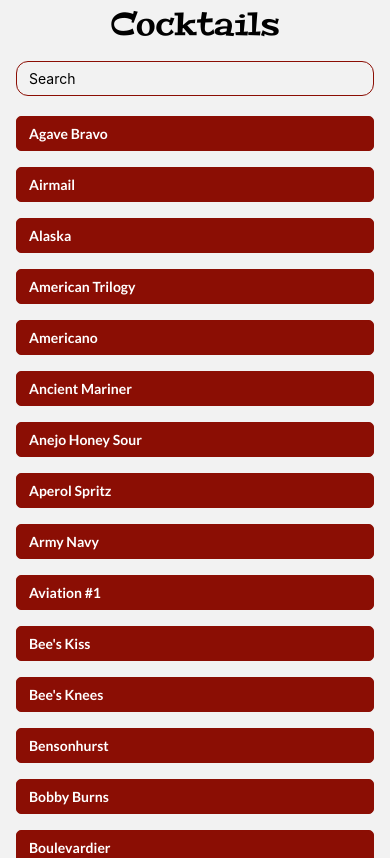
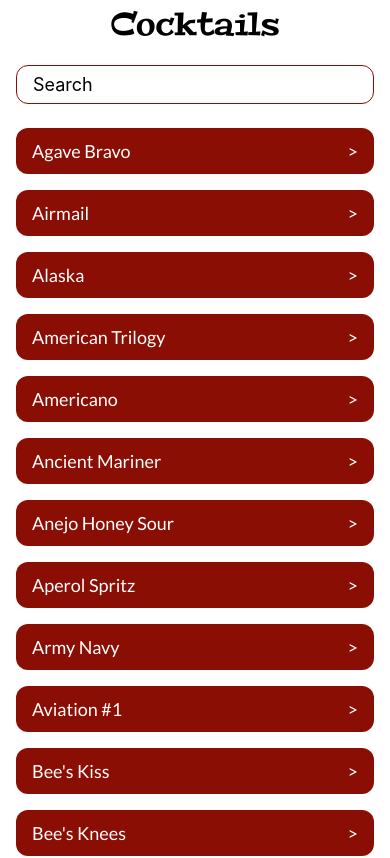
Before and after one commit to RnR63/Libations-Manual, a React Native app: screen /Home in a window 390 px wide. Shown: the top 858 px of the page. Built offline with nearby package versions, Linux system fonts and the light colour scheme.

Commit message:
tweaked styling

```diff
--- a/src/components/MenuItem.js
+++ b/src/components/MenuItem.js
@@ -1,5 +1,5 @@
 import { Text, TouchableOpacity, StyleSheet } from "react-native";
-import { COLORS, FONTS } from "../styles/theme";
+import { COLORS, FONTS, SIZES } from "../styles/theme";
 
 const MenuItem = ({ item, handlePress }) => {
   return (
@@ -11,6 +11,7 @@ const MenuItem = ({ item, handlePress }) => {
       accessibilityHint="Tap to view details"
     >
       <Text style={styles.cocktailText}>{item.name}</Text>
+      <Text style={styles.cocktailText}>{'>'}</Text>
     </TouchableOpacity>
   );
 };
@@ -18,18 +19,17 @@ export default MenuItem;
 const styles = StyleSheet.create({
   cocktailText: {
     color: COLORS.text_white,
-    fontFamily: FONTS.latoBold,
-
+    fontFamily: FONTS.latoRegular,
+    fontSize: SIZES.body_reg,
   },
   itemBox: {
+    flexDirection: "row",
+    justifyContent: "space-between",
     backgroundColor: COLORS.primary,
-    borderColor: COLORS.primary,
-    borderWidth: 1,
-    borderRadius: 5,
+    borderRadius: 12,
     marginHorizontal: 16,
     marginVertical: 8,
-    paddingHorizontal: 12,
-    paddingVertical: 8,
-    justifyContent: 'center',
-  }
+    paddingHorizontal: 16,
+    paddingVertical: 12,
+  },
 });
--- a/src/screens/CocktailPage.js
+++ b/src/screens/CocktailPage.js
@@ -1,5 +1,5 @@
 import { View, Text, FlatList, StyleSheet } from "react-native";
-import { COLORS, FONTS } from "../styles/theme";
+import { COLORS, FONTS, SIZES } from "../styles/theme";
 
 const CocktailPage = ({ route }) => {
   const { cocktail } = route.params;
@@ -47,8 +47,8 @@ const styles = StyleSheet.create({
     backgroundColor: COLORS.background,
     flex: 1,
     justifyContent: "flex-start",
-    padding: 24,
-    gap: 24,
+    padding: 28,
+    gap: 28,
   },
   list: {
     margin: 0,
@@ -56,7 +56,7 @@ const styles = StyleSheet.create({
     flexGrow: 0,
   },
   listItem: {
-    marginVertical: 8,
+    marginVertical: 12,
     marginHorizontal: 12,
     paddingVertical: 0,
 
@@ -67,11 +67,11 @@ const styles = StyleSheet.create({
   },
   text: {
     fontFamily: FONTS.latoRegular,
-    fontSize: 16,
+    fontSize: SIZES.body_reg,
   },
   textBold: {
     fontFamily: FONTS.latoBold,
-    fontSize: 20,
+    fontSize: SIZES.body_bold,
   },
 });
 
--- a/src/screens/Home.js
+++ b/src/screens/Home.js
@@ -8,7 +8,7 @@ import {
   View,
 } from "react-native";
 import { debounce } from "lodash";
-import { COLORS, FONTS } from "../styles/theme";
+import { COLORS, FONTS, SIZES } from "../styles/theme";
 import getCocktails from "../getCocktails";
 import MenuItem from "../components/MenuItem";
 
@@ -19,12 +19,10 @@ const Home = ({ navigation }) => {
   const debouncedHandleTextChange = useCallback(
     debounce((text) => {
       setSearch(text);
-    }, 200), // Adjust the delay as needed
+    }, 200),
     []
   );
 
-
-  // handling search hooks
   const fetchCocktails = useCallback(async () => {
     const fetchedList = await getCocktails();
     const filteredList = fetchedList.filter((cocktail) =>
@@ -36,18 +34,6 @@ const Home = ({ navigation }) => {
   useEffect(() => {
     fetchCocktails();
   }, [search]);
-
-  const fetchSpirit = useCallback(async () => {
-    const fetchedList = await getCocktails();
-    const filteredList = fetchedList.filter((cocktail) =>
-      cocktail.name.toLowerCase().startsWith(search.toLowerCase())
-    );
-    setCocktails(filteredList);
-  }, [search]);
-
-  useEffect(() => {
-    fetchSpirit();
-  }, [search])
 
   return (
     <SafeAreaView style={styles.container}>
@@ -64,6 +50,8 @@ const Home = ({ navigation }) => {
         accessibilityLabel="Search for cocktails"
         accessibilityHint="Type to search for cocktails"
       />
+
+      {cocktails.length > 0 ? (
         <FlatList
           data={cocktails}
           keyExtractor={(item) => item.name}
@@ -80,6 +68,9 @@ const Home = ({ navigation }) => {
             />
           )}
         />
+      ) : (
+        <Text style={styles.notFoundText}>No drinks found</Text>
+      )}
     </SafeAreaView>
   );
 };
@@ -87,23 +78,31 @@ const Home = ({ navigation }) => {
 const styles = StyleSheet.create({
   container: {
     flex: 1,
+    backgroundColor: COLORS.background,
   },
   heading: {
     fontFamily: FONTS.peralta,
-    fontSize: 32,
+    fontSize: SIZES.heading,
     alignSelf: "center",
     marginVertical: 4,
   },
   searchContainer: {
     flexDirection: "row",
+    fontSize: SIZES.body_reg,
     justifyContent: "space-between",
     marginHorizontal: 16,
-    marginVertical: 12,
+    marginVertical: 16,
     borderColor: COLORS.primary,
     borderWidth: 1,
     borderRadius: 12,
-    paddingHorizontal: 12,
+    paddingHorizontal: 16,
     paddingVertical: 8,
   },
+  notFoundText: {
+    fontFamily: FONTS.latoRegular,
+    fontSize: SIZES.body_reg,
+    alignSelf: "center",
+    marginTop: 24,
+  }
 });
 export default Home;
--- a/src/styles/theme.js
+++ b/src/styles/theme.js
@@ -11,3 +11,9 @@ export const FONTS = {
   latoRegular: "Lato-Regular",
   latoBold: "Lato-Bold",
 };
+
+export const SIZES = {
+  body_reg: 18,
+  body_bold: 22,
+  heading: 32,
+};
```
Also changed, not shown: package.json (+8 -0 lines). Lines whose indentation alone changed are shown as unchanged.
